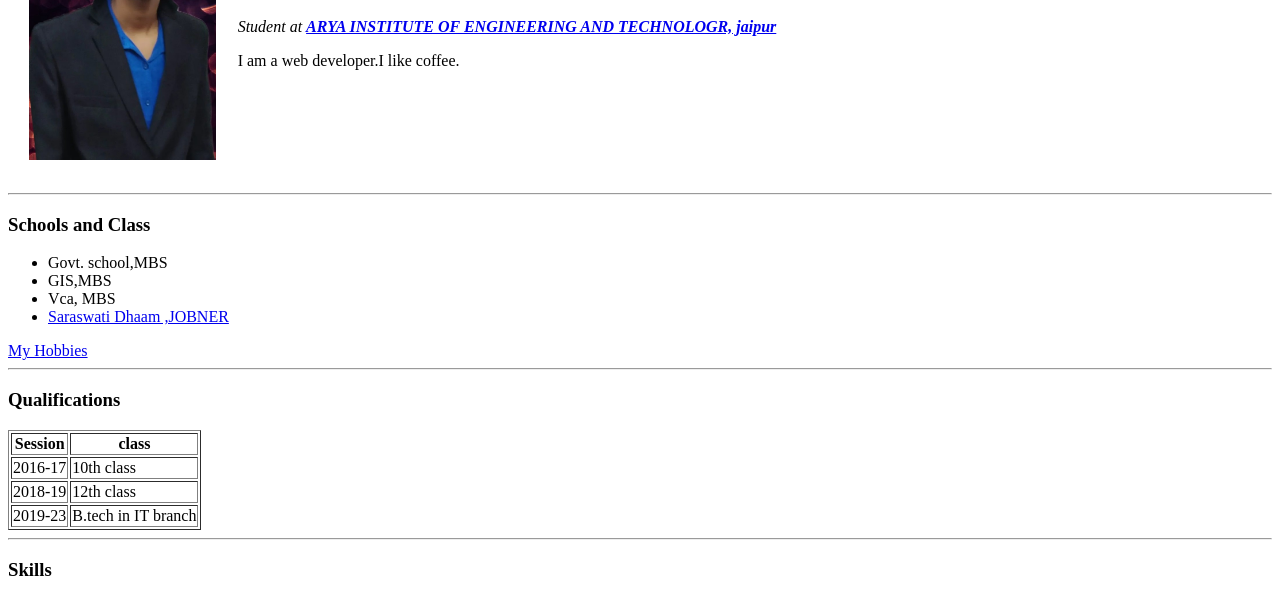
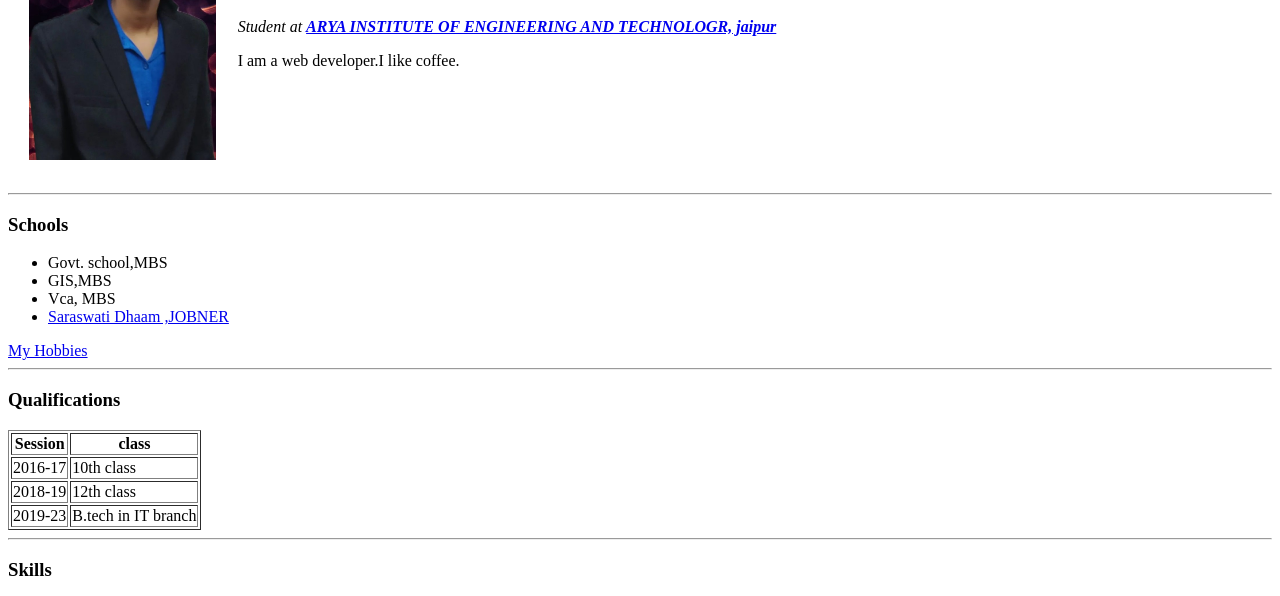
Before and after one commit to AnkitKumawat2001/cv, a plain HTML site: page index.html in a window 1280 px wide. Shown: the part 169-765 px from the top of the page. Drawn offline with Linux system fonts and the light colour scheme.

Commit message:
Update index.html

```diff
--- a/index.html
+++ b/index.html
@@ -18,7 +18,7 @@
 
 
     <hr>
-    <h3>Schools and Class</h3>
+    <h3>Schools</h3>
     <ul>
         <li>Govt. school,MBS</li>
         <li>GIS,MBS</li>
```
